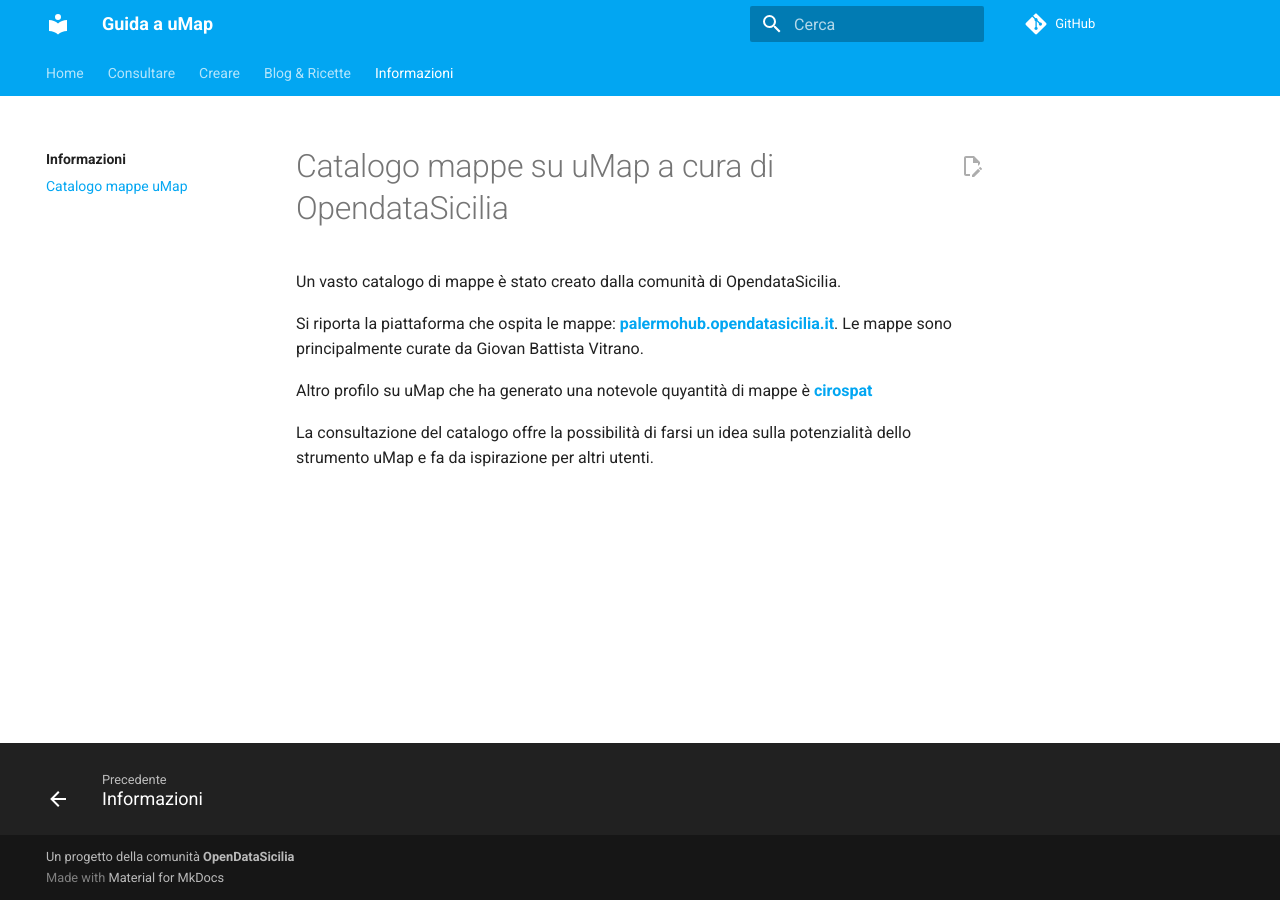
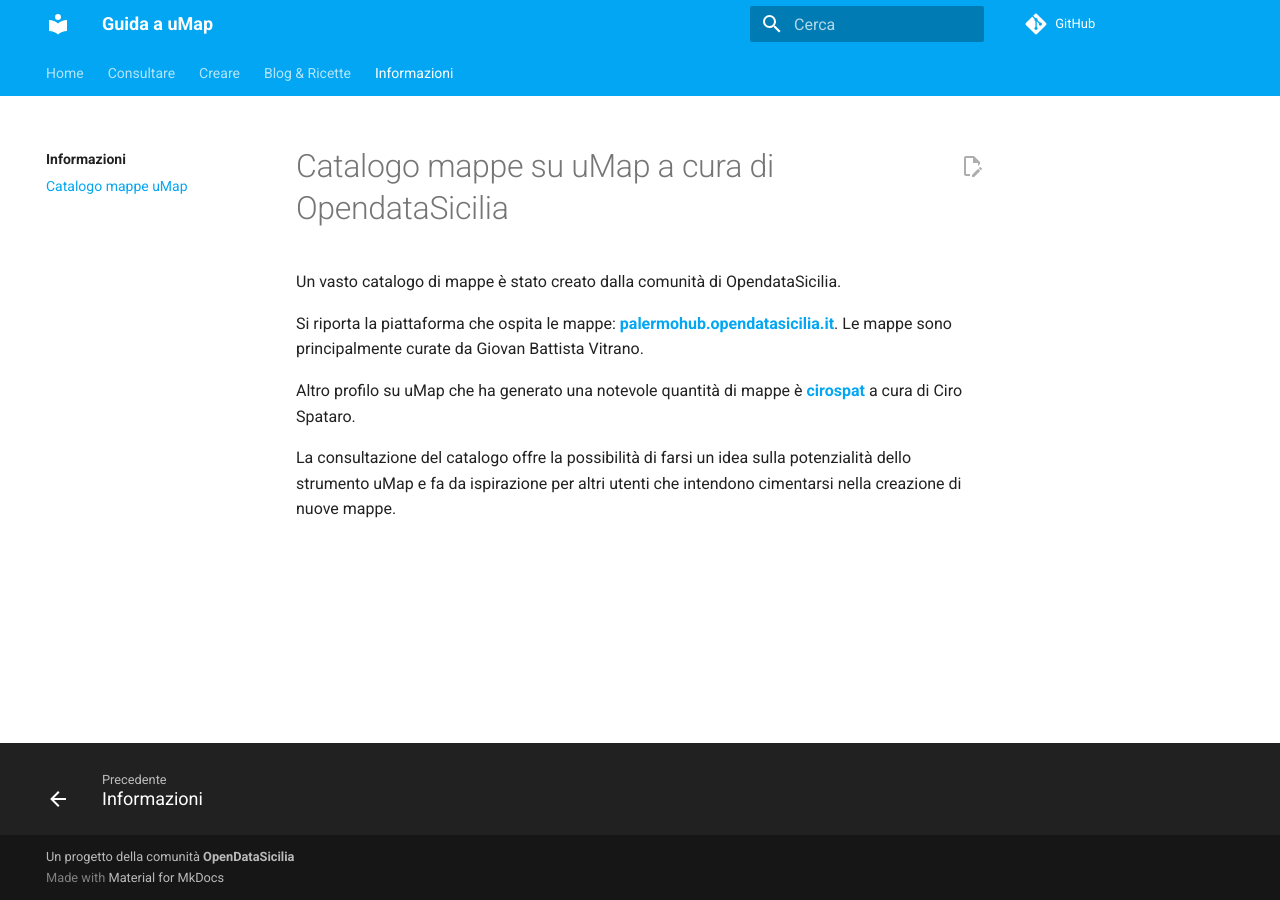
Before and after one commit to opendatasicilia/guida-umap, an MkDocs documentation site: the page built from docs/informazioni/catalogo-mappe.md, in a window 1280 px wide. Built offline with MkDocs 1.6.1 and Material for MkDocs 9.7.7, drawn with Linux system fonts in a browser that asks for light colours; comment, search, counter and statistics services are not loaded.

Commit message:
Update catalogo-mappe.md

```diff
--- a/docs/informazioni/catalogo-mappe.md
+++ b/docs/informazioni/catalogo-mappe.md
@@ -5,6 +5,6 @@
 Si riporta la piattaforma che ospita le mappe: [**palermohub.opendatasicilia.it**](https://palermohub.opendatasicilia.it/).
 Le mappe sono principalmente curate da Giovan Battista Vitrano.
 
-Altro profilo su uMap che ha generato una notevole quyantità di mappe è [**cirospat**](https://umap.openstreetmap.fr/it/user/cirospat)
+Altro profilo su uMap che ha generato una notevole quantità di mappe è [**cirospat**](https://umap.openstreetmap.fr/it/user/cirospat) a cura di Ciro Spataro.
 
-La consultazione del catalogo offre la possibilità di farsi un idea sulla potenzialità dello strumento uMap e fa da ispirazione per altri utenti.
+La consultazione del catalogo offre la possibilità di farsi un idea sulla potenzialità dello strumento uMap e fa da ispirazione per altri utenti che intendono cimentarsi nella creazione di nuove mappe.
```
